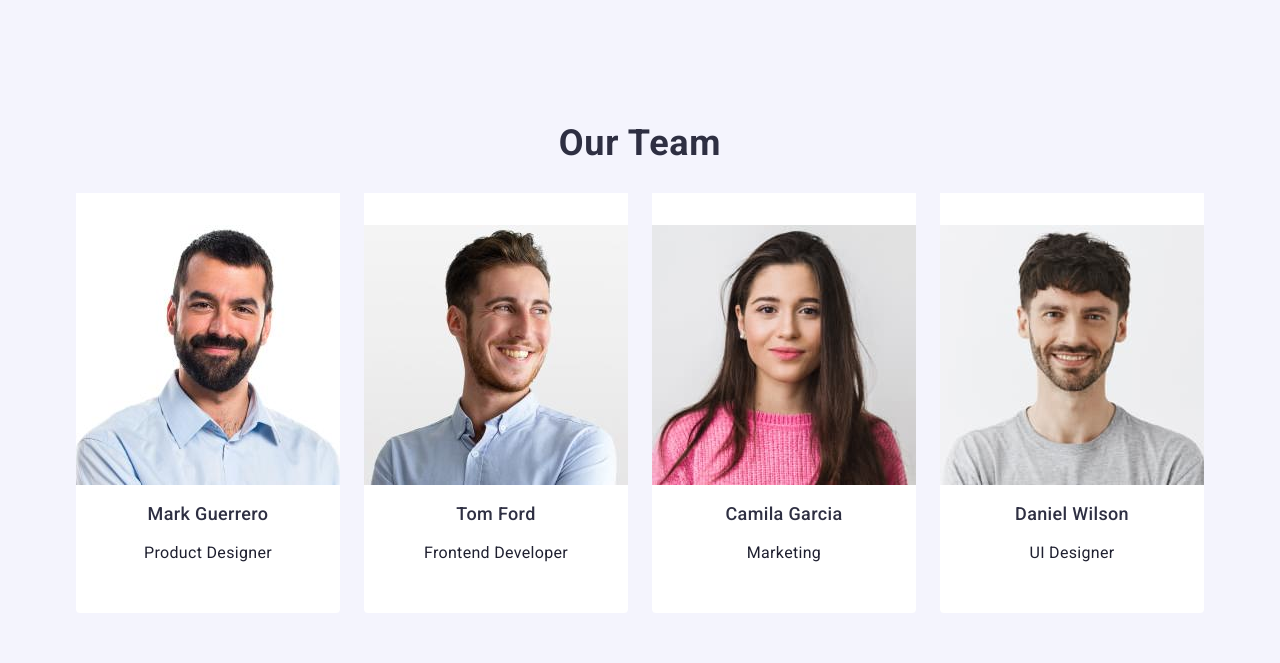
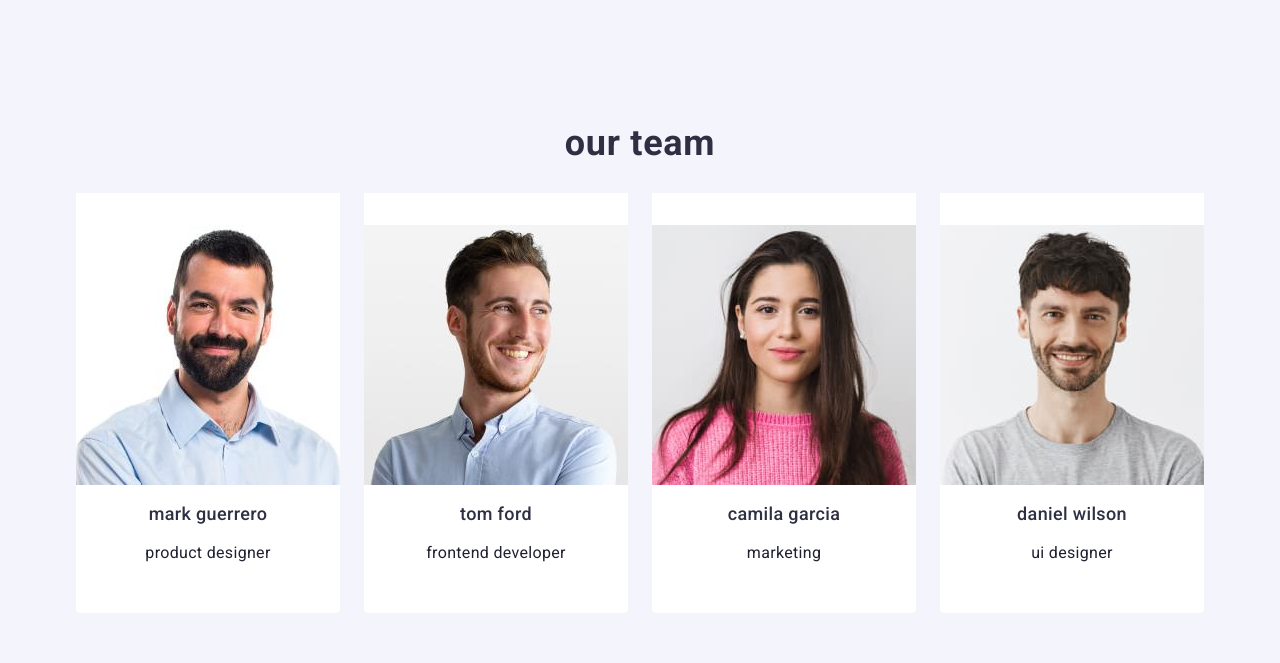
Before and after one commit to trisher1985/goit-markup-hw-03, a plain HTML site: page index.html in a window 1280 px wide. Shown: the part 1140-1803 px from the top of the page. Drawn offline with nearby package versions, Linux system fonts and the light colour scheme.

Commit message:
done_var_09122024_04_10

```diff
--- a/css/styles.css
+++ b/css/styles.css
@@ -278,6 +278,28 @@ button {
   color: #1f2030;
 }
 
+/* Додано: виправлення відповідно до вимог */
+.ourteam-title,
+.ourteam-member-name,
+.ourteam-member-position {
+  text-transform: lowercase; /* Усі літери маленькими */
+}
+
+.ourteam-member-name,
+.ourteam-member-position {
+  text-align: center;
+}
+
+.ourteam-member-container,
+.ourteam-member {
+  display: block;
+  gap: 24px;
+}
+
+.ourteam-member-container {
+  padding: 32px 0;
+}
+
 /*section 3; "четверта секція" у ДЗ*/
 
 .ourportfolio {
```
Also changed, not shown: index.html (+1 -0 lines).
